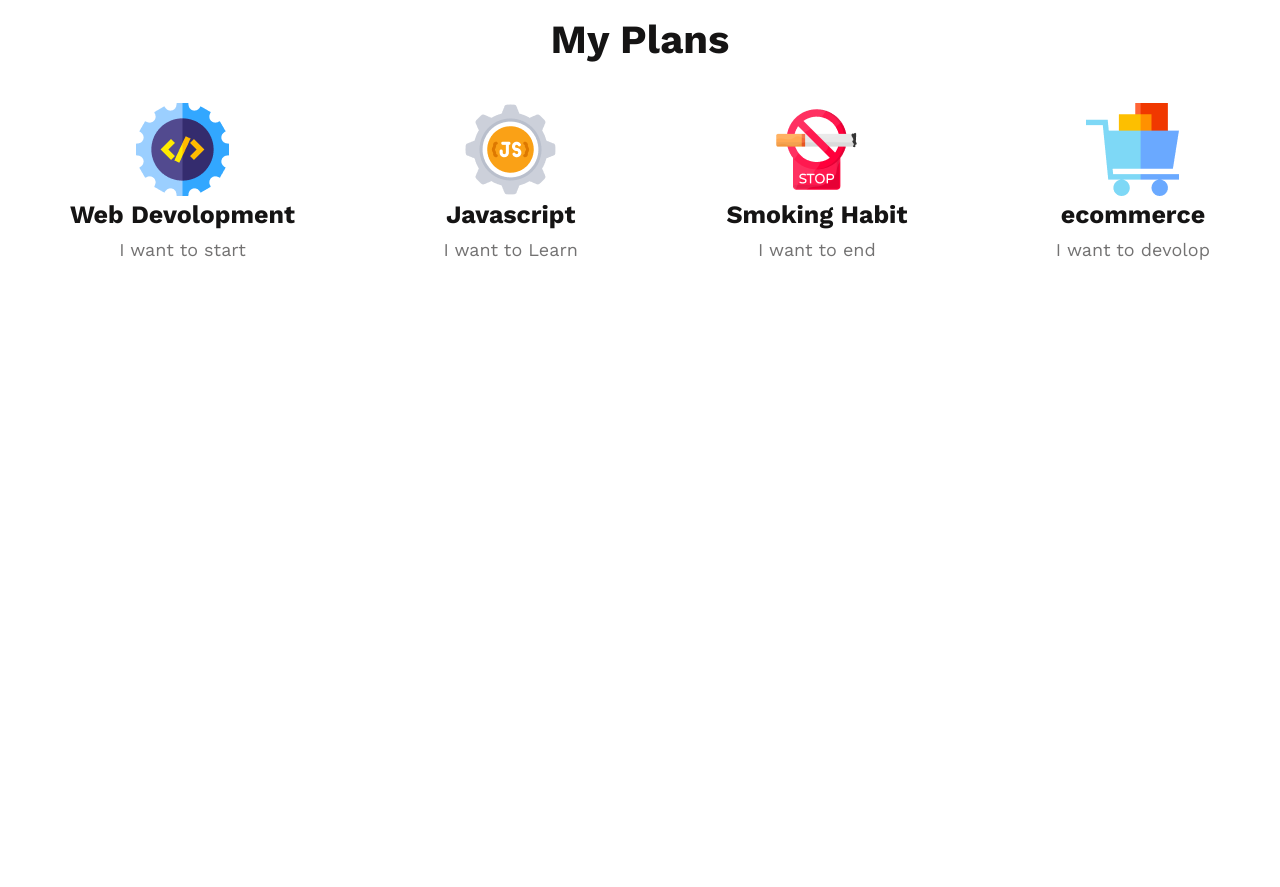
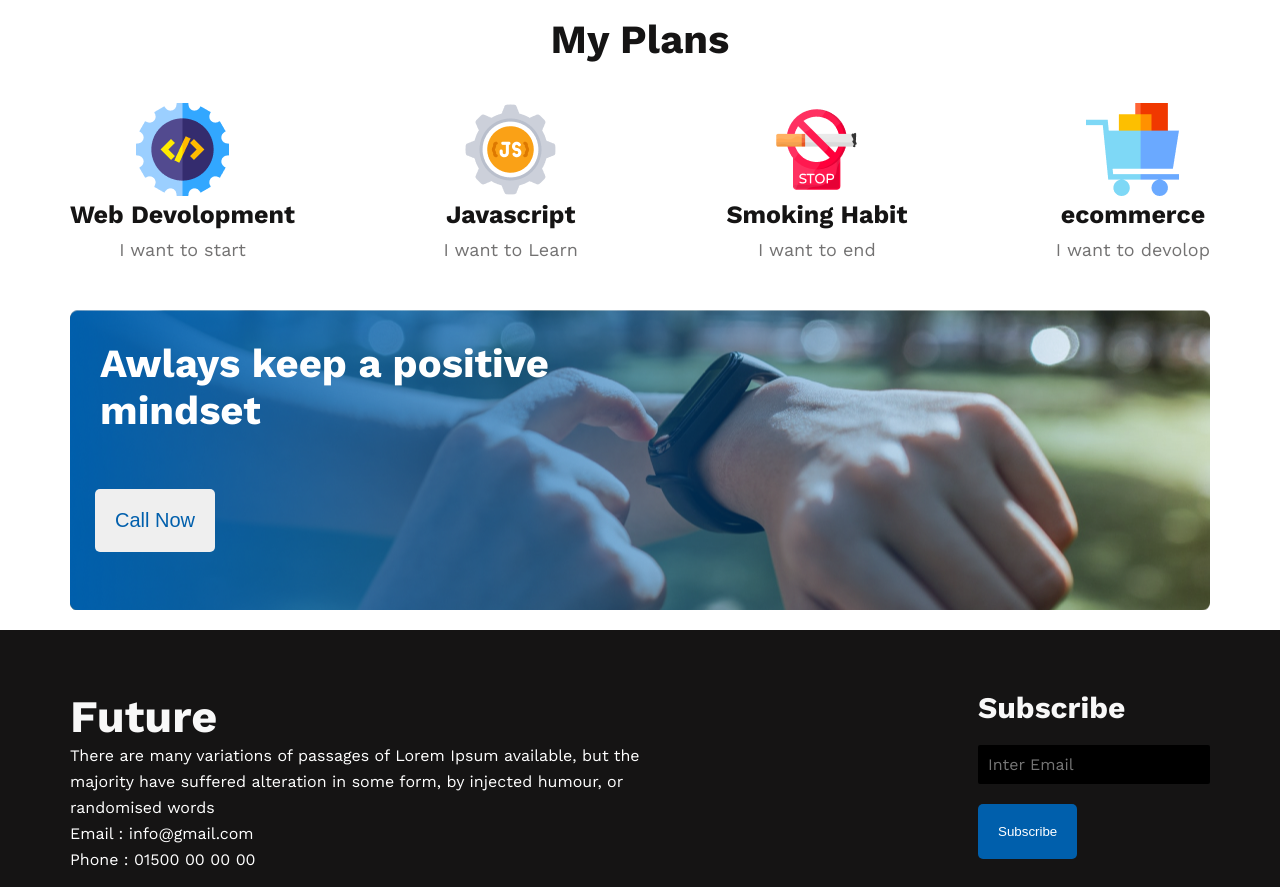
Before and after one commit to abuyousuf75/new-year-new-me, a plain HTML site: page index.html in a window 1280 px wide. Shown: the part 1642-2529 px from the top of the page. Before the commit the page ends 1932 px from the top, so only its background shows below. Drawn offline with nearby package versions, Linux system fonts and the light colour scheme.

Commit message:
final update

```diff
--- a/css/style.css
+++ b/css/style.css
@@ -146,6 +146,90 @@ i.fa-solid.fa-check {
     padding-top: 10px;
 
 }
+/* =====images Part Css Bellow====== */
+
+#images{
+    padding: 20px 0px;
+    padding-bottom: 20px;
+}
+.text-images-wrapper{
+    background:url(../images/gradient1.png) ,url(../images/watch.png);
+    background-repeat: no-repeat;
+    background-position: center center;
+    width: 100%;
+    height:300px;
+}
+.images-text h3{
+    text-align: left;
+    color: #FFF;
+    font-family: Work Sans;
+    font-size: 40px;
+    font-weight: 700;
+    width: 550px;
+    padding: 30px;
+}
+.btn-sc {
+    text-align: left;
+    padding: 25px;
+}
+
+/* =====Footer Part Css Bellow====== */
+#footer{
+    background: #151414;
+    padding: 60px 0px;
+}
+.footer-left{
+    width: 50%;
+}
+.footer-left h3{
+    color: #F8F8F8;
+    font-family: Work Sans;
+    font-size: 45px;
+    font-weight: 700;
+}
+.footer-left p{
+    color: #FFF;
+    font-family: Work Sans;
+    font-size: 16px;
+    font-weight: 400;
+    line-height: 26px;
+    text-align: left;
+}
+
+.footer-wraper{
+    display: flex;
+    justify-content: space-between;
+}
+
+.foter-right h4{
+    color: #F8F8F8;
+    font-family: Work Sans;
+    font-size: 30px;
+    font-weight: 700;
+    padding-bottom: 20px;
+}
+
+input[type="email"] {
+    padding: 10px 10px;
+    background: #000;
+    border: none;
+    border-radius: 2px;
+    font-family: Work Sans;
+    font-size: 16px;
+    font-weight: 400;
+}
+.btn-secondary{
+    margin-top: 20px;
+    padding:20px 20px;
+    background: #005FAC;
+    border: none;
+    border-radius: 5px;
+    color: #fff;
+}
+.btn-secondary a{
+    color: #fff;
+}
+.icons-social{
+    padding-top: 20px;
+}
 /* =====Banner Part Css Bellow====== */
-/* =====Banner Part Css Bellow====== */
-/* =====Banner Part Css Bellow====== */
--- a/index.html
+++ b/index.html
@@ -77,13 +77,45 @@
         </div>
     </div>
 </section>
-
-
-
-
-
-    <!-- ========Header Parts Goes Bellow============ -->
-    <!-- ========Header Parts Goes Bellow============ -->
+ <!-- ========Images Parts Goes Bellow============ -->
+<section id="images">
+    <div class="container">
+        <div class="text-images-wrapper">
+            <div class="text-images-main">
+                <div class="images-text">
+                    <h3>Awlays keep a positive mindset</h3>
+                    <div class="btn-primery btn-sc">
+                        <button><a href="#">Call Now</a></button>
+                    </div>
+                </div>
+            </div>
+        </div>
+    </div>
+</section>
+<!-- ========Footer Parts Goes Bellow============ -->
+<footer id="footer">
+    <div class="container">
+        <div class="footer-wraper">
+            <div class="footer-left">
+                <h3>Future</h3>
+                <p>There are many variations of passages of Lorem Ipsum available, but the majority have suffered alteration in some form, by injected humour, or randomised words</p>
+                <p>Email : info@gmail.com</p>
+                <p>Phone : 01500 00 00 00</p>
+                <div class="icons-social">
+                    <a href="#"><img src="./images/icons/fb.png" alt="fb"></a>
+                    <a href="#"><img src="./images/icons/twitter.png" alt="tw"></a>
+                    <a href="#"> <img src="./images/icons/youtube.png" alt="yt"></a>
+                </div>
+            </div>
+            <div class="foter-right">
+                <h4>Subscribe</h4>
+                <input type="email" placeholder="Inter Email">
+                <br>
+                <button class="btn-secondary"><a href="#">Subscribe</a></button>
+            </div>
+        </div>
+    </div>
+</footer>
     <!-- ========Header Parts Goes Bellow============ -->
     <!-- ========Header Parts Goes Bellow============ -->
 </body>
```
